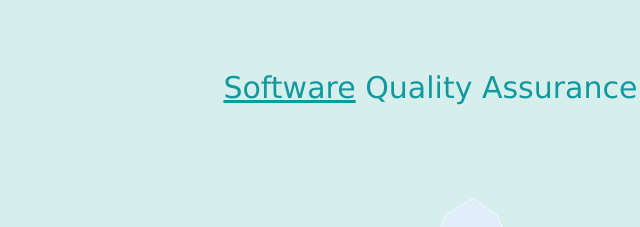
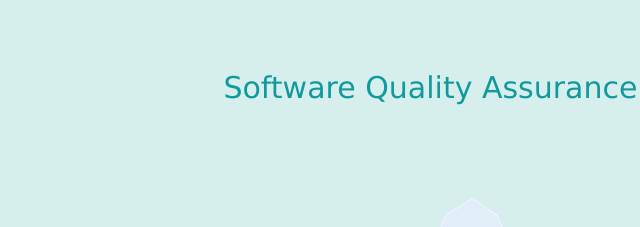
Before and after one commit to daliaK2023/My-Site, a plain HTML site: page index.html in a window 1280 px wide. Shown: the part 265-492 px from the top of the page, 138-778 px from the left. Drawn offline with Linux system fonts and the light colour scheme; a web font is replaced by a local one.

Commit message:
Update styles.css

```diff
--- a/css/styles.css
+++ b/css/styles.css
@@ -20,9 +20,6 @@ h1{
 
 }
 
-span{
-    text-decoration: underline;
-}
 h2{
     padding-top:70px ;
     font-size: 40px;
```
